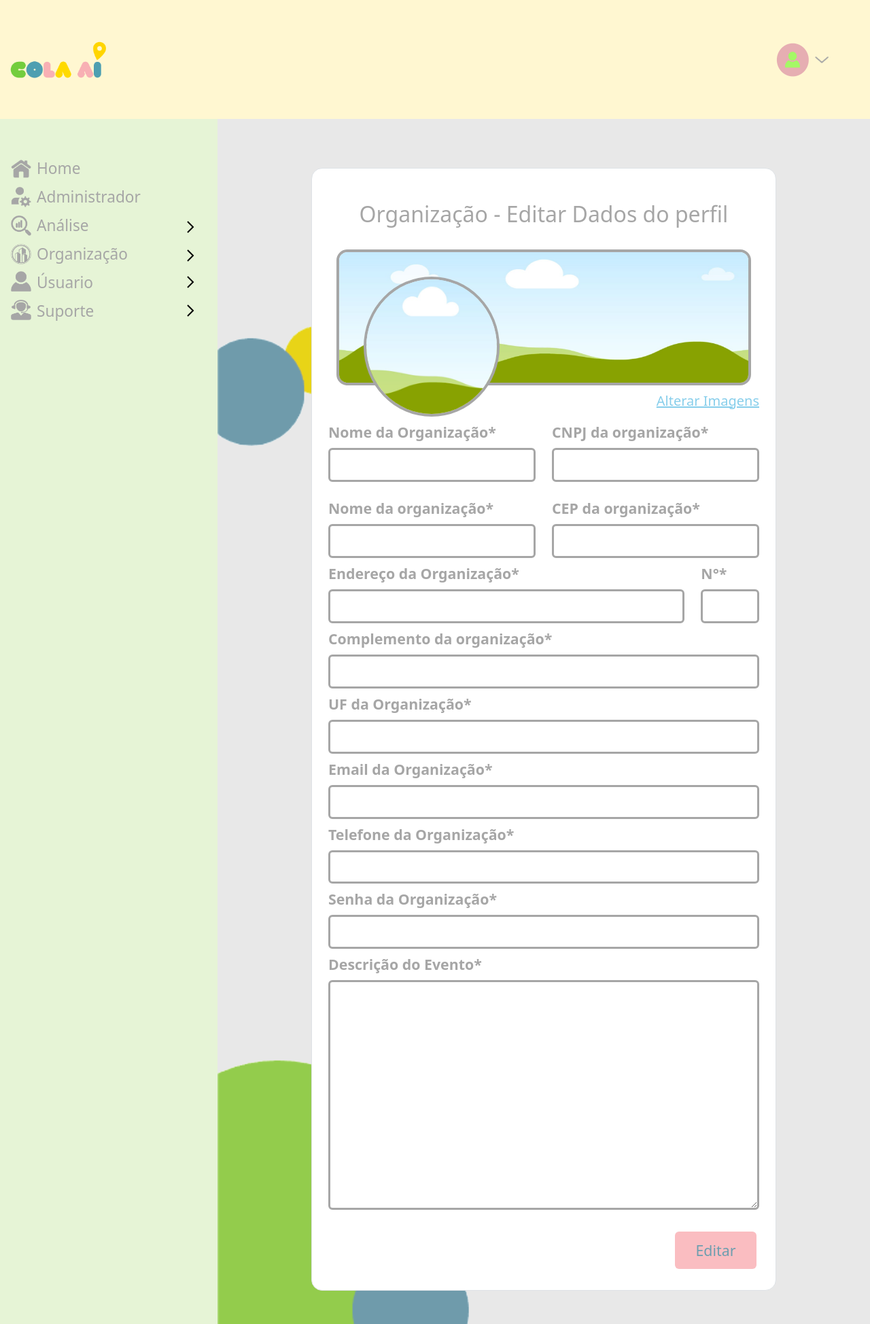
After one commit to Bruno2yah/ColaAi, a PHP site: the page made by Adm/Dados Perfil/register.php in a window 1280 px wide. The commit adds this page. Shown: the whole page at 68% size. Run offline with PHP 8.4, Linux system fonts and the light colour scheme; some libraries are stand-ins or nearby versions.

Commit message:
Edição Dados / Eventos e Cadastro / Publicação

```diff
--- a/Adm/Análise - Concluído/index.php
+++ b/Adm/Análise - Concluído/index.php
@@ -19,8 +19,8 @@
             ?>
             <div class="info-box col-md-9 pt-4" style="color: #a6a6a6;" id="data-box">
                 <h1 class="text-center">Análise de registro - Concluídos</h1>
-                <div class="container pe-5 d-flex flex-column">
-                    <h1 class="fs-5 ms-auto me-4    ">Categoria</h1>
+                <div class="container pe-5 d-flex flex-column mt-5">
+                    <h1 class="fs-5 ms-auto me-4 ">Categoria</h1>
                     <div class="dropdown ms-auto">
                     <a class="btn btn-body-primary border-1 border dropdown-toggle" href="#" role="button" data-bs-toggle="dropdown" aria-expanded="false">
                         Selecione
--- a/Adm/Componentes/header.php
+++ b/Adm/Componentes/header.php
@@ -1,4 +1,4 @@
-<div class="header d-flex justify-content-between align-items-center">
+<div class="header d-flex justify-content-between align-items-center z-1">
     <img src="../../img/Login/Cola AI logo.png" class="ms-2" alt="">
     <div class="perfil-box d-flex justify-content-center align-items-center">
         <img src="../../img/Admin/icon-padrao.png" alt="" id="icon-pfp">
--- a/Adm/Componentes/menu.php
+++ b/Adm/Componentes/menu.php
@@ -1,4 +1,4 @@
-<div class="col-md-3 p-0 linha pt-1 menu-pos" style="background-color:#E6F4D6;">
+<div class="col-md-3 p-0 linha pt-1 menu-pos h-auto" style="background-color:#E6F4D6;" id="menu">
     <ul class="nav flex-column menu linha ps-2 pt-5">
       <a class="menuItems w-100 p-1 ps-2 " href="../Home/" style="text-decoration: none; color: #a6a6a6;">
         <li class="d-flex align-items-center">
--- /dev/null
+++ b/Adm/Dados Perfil/register.php
@@ -0,0 +1,136 @@
+
+<!DOCTYPE html>
+<html lang="pt-br">
+
+<head>
+    <meta charset="UTF-8">
+    <meta name="viewport" content="width=device-width, initial-scale=1.0">
+    <title>Registro Administradores</title>
+    <!-- Bootstrap -->
+    <link href="https://cdn.jsdelivr.net/npm/bootstrap@5.3.2/dist/css/bootstrap.min.css" rel="stylesheet">
+    <!-- icon -->
+    <link rel="stylesheet" href="https://use.fontawesome.com/releases/v5.3.1/css/all.css"> <!-- CSS Projeto -->
+    <link rel="stylesheet" href="../../css/styleAdm.css">
+
+</head>
+
+<body style="justify-content: center; align-items: center; height: 100vh ">
+    <?php
+    include('../../Adm/Componentes/header.php');
+    ?>
+    <div class="container-fluid" style="height: 90vh">
+        <div class="row h-100">
+        <?php
+            include('../../Adm/Componentes/menu.php')
+        ?>
+        <div class="col-md-9 p-4  align-items-center d-flex flex-column" id="data-box" style="background-blend-mode: darken; background-color: #E8E8E8;">
+            <div class="d-flex flex-column w-75 border border-1 rounded rounded-4 mt-5" style="background-color: #FFFFFF;">
+                <h1 class="text-center mt-5 fs-2" style="color: #a6a6a6;">Organização - Editar Dados do perfil</h1>
+                <form method="post" action="process.php" enctype="multipart/form-data" class="needs-validation w-100 h-100 p-4" novalidate>
+                    <div class="container-fluid w-100">
+                        <div class="position-relative">
+                            <img src="../../img/Admin/eventoPadrao.png" alt="" style="width: 850px; height: 200px; z-index:0;" class="bannerOrg img-fluid ms-auto me-auto rounded rounded-4 position-absolute z-0">
+                            <img src="../../img/Admin/userPadrao.png" alt="" class="pfpIconOrg position-absolute img-fluid">
+                        </div>
+                    </div>
+
+                    <div class="space" style="height: 200px;"></div>
+                    <div class="row text-end inputFile">
+                        <label for="foto" class="form-label fs-5 mt-2">Alterar Imagens</label>
+                        <input type="file" id="foto" name="foto" accept="image/*" class="form-control mt-1 mb-4">
+                    </div>
+
+                    <div class="row">
+                    <div class="col-md-6 mb-3 needs-validation">
+                        <label for="nomeEvento" class="col-form-label">Nome da Organização*</label>
+                        <input type="text" class="form-control inputGeral " placeholder="" name="" maxlength="50" id="" value="" required>
+                        <div class="invalid-feedback">
+                        Preencha este campo
+                        </div>
+                    </div>
+                    <div class="col-md-6 mb-3 needs-validation">
+                        <label for="CNPJ" class="col-form-label">CNPJ da organização*</label>
+                        <input type="text" class="form-control inputGeral" placeholder="" name="" maxlength="50" id="" value="" required>
+                        <div class="invalid-feedback">
+                        Preencha este campo
+                        </div>
+                    </div>
+                    </div>
+                    <div class="row">
+                        <div class="col-md-6 needs-validation">
+                            <label for="nomeOrg" class="col-form-label">Nome da organização*</label>
+                            <input type="text" class="form-control inputGeral" placeholder=""  name="" maxlength="100" id="" value="" required>
+                        </div>
+                        <div class="col-md-6 needs-validation">
+                            <label for="cep" class="col-form-label">CEP da organização*</label>
+                            <input type="text" class="form-control inputGeral" name="" id="" value="" required>
+                        </div>
+                    </div>
+                    <div class="row">
+                        <div class="col-md-10 needs-validation">
+                            <label for="endereco" class="col-form-label">Endereço da Organização*</label>
+                            <input type="text" class="form-control inputGeral" placeholder=""  name="" maxlength="100" id="" value="" required>
+                        </div>
+                        <div class="col-md-2 needs-validation">
+                            <label for="numero" class="col-form-label">N°*</label>
+                            <input type="text" class="form-control inputGeral" placeholder=""  name="" maxlength="100" id="" value="" required>
+                        </div>
+                    </div>
+
+                        <div class="col-md-12 needs-validation">
+                            <label for="complemento" class="col-form-label">Complemento da organização*</label>
+                            <input type="text" class="form-control inputGeral" placeholder=""  name="" maxlength="100" id="" value="" required>
+                        </div>
+
+
+                        <div class="col-md-12 needs-validation">
+                            <label for="complemento" class="col-form-label">UF da Organização*</label>
+                            <input type="text" class="form-control inputGeral" placeholder=""  name="" maxlength="100" id="" value="" required>
+                        </div>
+
+
+                    <div class="row">
+                        <div class="col-md-12 needs-validation">
+                            <label for="email" class="col-form-label">Email da Organização*</label>
+                            <input type="email" class="form-control inputGeral" placeholder="" name="" maxlength="100" id="" value="" required>
+                        </div>
+                    </div>
+                    <div class="row">
+                    <div class="col-md-12 needs-validation">
+                        <label for="telefone" class="col-form-label">Telefone da Organização*</label>
+                        <input type="email" class="form-control inputGeral" placeholder="" name="" maxlength="100" id="" value="" required>
+                    </div>
+                    </div>
+                    <div class="row">
+                        <div class="col-md-12 needs-validation">
+                            <label for="senha" class="col-form-label">Senha da Organização*</label>
+                            <input type="password" class="form-control inputGeral" placeholder="" name="" maxlength="10" id="senha" value="" required>
+                        </div>
+                    </div>
+                    <div class="row">
+                        <div class="col-md-12 needs-validation ">
+                            <label for="descricao" class="col-form-label">Descrição do Evento*</label>
+                            <textarea class="form-control inputGeral" name="" id="" cols="30" rows="10" style="max-height: 400px;"></textarea>
+                        </div>
+                    </div>
+                    <div class="row mt-3">
+                        <div class=" text-end p-3">
+                            <input type="submit" class="btn" value="Editar">
+                        </div>
+                    </div>
+                </form>
+            </div>
+        </div>
+      </div>
+    </div>
+  </div>
+  <script type="text/javascript" src="http://code.jquery.com/jquery-3.0.0.min.js"></script>
+  <script src="https://cdn.jsdelivr.net/npm/bootstrap@5.3.0-alpha3/dist/js/bootstrap.bundle.min.js" integrity="sha384-ENjdO4Dr2bkBIFxQpeoTz1HIcje39Wm4jDKdf19U8gI4ddQ3GYNS7NTKfAdVQSZe" crossorigin="anonymous" defer>
+  </script>
+  <!-- Para usar Mascara  -->
+  <script type="text/javascript" src="../../js/jquery.mask.min.js"></script>
+  <script type="text/javascript" src="../../js/personalizar.js"></script>
+
+</body>
+
+</html>
--- a/Adm/Home/index.php
+++ b/Adm/Home/index.php
@@ -33,7 +33,7 @@
                 <?php
                     include('../Componentes/menu.php')
                 ?>
-                <div class="col-9 text-center mt-4" style="color: #a6a6a6;">
+                <div class="col-9 text-center mt-4" style="color: #a6a6a6;" id="data-box">
                     <h1>Boa tarde, Administrador! Bem-vindo ao Dashboard</h1>
                     <div class="row justify-content-evenly h-25 mt-4">
                         <div class="col-4 rounded-5" id="info-box">
--- a/css/styleAdm.css
+++ b/css/styleAdm.css
@@ -1,8 +1,6 @@
 body{
-    overflow-y: hidden;
     overflow-x: hidden;
 }
-
 .header{
     background-color: #FFF7D1;
     width: 100vw;
@@ -29,7 +27,9 @@ body{
     font-size: 17pt;
     color: #a6a6a6;
 }
-
+#menu{
+    display: inline-block;
+}
 .menuItems{
     cursor: pointer;
     color: #a6a6a6;
@@ -50,11 +50,16 @@ body{
 }
 
 #data-box{
+    min-height: 91vh;
     background-image: url('../img/Admin/fundo-adm.png');
-    background-size: cover;
-    background-position: center;
-    background-repeat: no-repeat;
+    background-size:cover;
+    background-position:inherit;
+    background-repeat:no-repeat;
+    height:91vh;
+    vertical-align:top;
+    overflow-y: scroll;
 }
+
 #data-table{
     border-bottom: 3px solid #a6a6a6
 }
@@ -108,3 +113,37 @@ body{
     color: skyblue;
     text-decoration: underline;
 }
+#event-card{
+    box-shadow: -11px 14px 0px 0px rgba(216,209,209,1);
+}
+
+#event-card button {
+    background-color:#E6AEB2;
+    color: #6DA2B1;
+    height: 9vh;
+}
+
+.inputGeral{
+    border: 3px solid #A6A6A6;
+    background-color: transparent;
+    color: #a6a6a6;
+    font-size: 16pt;
+    font-weight: 600;
+}
+.inputGeral:focus{
+    background-color: transparent;
+    box-shadow: none;
+    border-color: #b6bbbd;
+    color: #a6a6a6;
+}
+.bannerOrg{
+    border: 4px solid #A6A6A6;
+}
+.pfpIconOrg{
+    width: 200px;
+    top: 40px;
+    left: 40px;
+    border-radius: 50%;
+    border: 4px solid #A6A6A6;
+    z-index: 100;
+}
```
Also changed, not shown: Adm/Análise - Pendente/index.php (+8 -7 lines), Adm/Eventos/index.php (+69 -0 lines), Adm/Eventos/register.php (added, +128 -0 lines), Adm/Publicações/index.php (+44 -0 lines), Adm/UserAdm/index.php (+5 -3 lines), Adm/UserAdm/register.php (+15 -5 lines), img/Admin/eventoPadrao.png (added).
